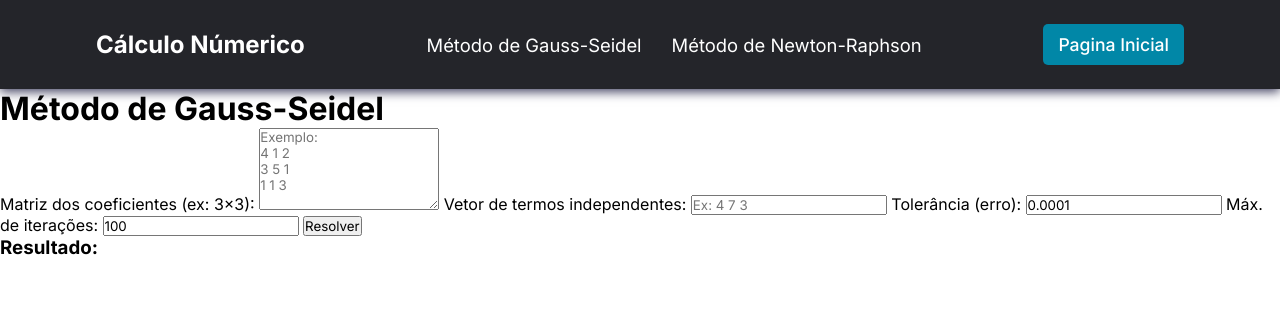
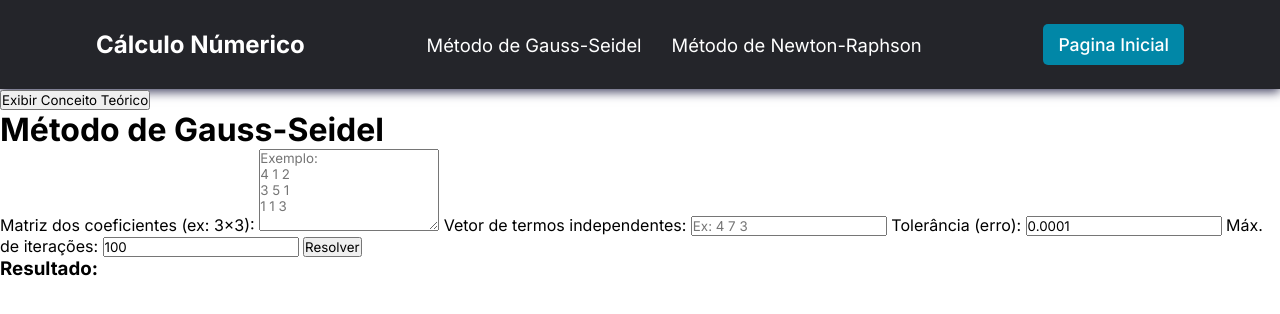
Before and after one commit to ItaloMiguel/Metodo_Gauss-Seidel, a plain HTML site: page conceito_metodo_gaus_siedel.html in a window 1280 px wide. Drawn offline with Linux system fonts and the light colour scheme.

Commit message:
Colocando a parte de Exbir e Esconder o Conceito Teórico

```diff
--- a/assets/js/metodo_gauss_sidel.js
+++ b/assets/js/metodo_gauss_sidel.js
@@ -9,7 +9,7 @@ function parseMatrix(text) {
   let output = '';
 
   for (let k = 0; k < maxIter; k++) {
-        output += `Iteração ${k+1}:\n`;
+    output += `Iteração ${k + 1}:\n`;
     for (let i = 0; i < n; i++) {
       let sum = 0;
       for (let j = 0; j < n; j++) {
@@ -56,3 +56,18 @@ function parseMatrix(text) {
     document.getElementById('output').textContent = 'Erro: ' + error.message;
   }
 }
+
+
+function conceito_teorico(id) {
+  const elementText = document.getElementById('content_text');
+  const elementContent = document.getElementById(id);
+  const CurrentDisplay = window.getComputedStyle(elementContent).display;
+
+  if (CurrentDisplay == "none") {
+    elementText.innerHTML = "Esconder Conceito Teorico"
+    elementContent.style.display = "block"
+  } else {
+    elementText.innerHTML = "Exibir Conceito Teorico"
+    elementContent.style.display = "none"
+  }
+}
--- a/conceito_metodo_gaus_siedel.html
+++ b/conceito_metodo_gaus_siedel.html
@@ -5,9 +5,11 @@
     <meta name="viewport" content="width=device-width, initial-scale=1.0"/>
     <title>Conceito do Método Gaus-Siedel</title>
     <link rel="stylesheet" type="text/css" href="assets/css/header.css">
+    <link rel="stylesheet" type="text/css" href="assets/css/main.css">
 
 </head>
 <body>
+    <!-- Header que deve ter em todas as páginas -->
     <header>
     <nav class="nav-bar">
       <div class="logo">
@@ -26,6 +28,13 @@
       </div>
     </nav>
   </header>
+
+  <!-- A parte que irá exebir os conceito teŕociso -->
+  <main>
+    <button onclick="conceito_teorico('content')" id="content_text">Exibir Conceito Teórico</button>
+    <div id="content" style="display: none;">Escrever Sobre o </div>
+  </main>
+
   <div class="container">
     <h1>Método de Gauss-Seidel</h1>
 
@@ -50,6 +59,6 @@
     <pre id="output"></pre>
   </div>
 
-  <script src="assets/js/metodo_gauss_sidel.js"></script>
+    <script src="assets/js/metodo_gauss_sidel.js"></script>
 </body>
 </html>
```
Also changed, not shown: index.html (+4 -0 lines), assets/css/main.css (added). Lines whose indentation alone changed are shown as unchanged.
